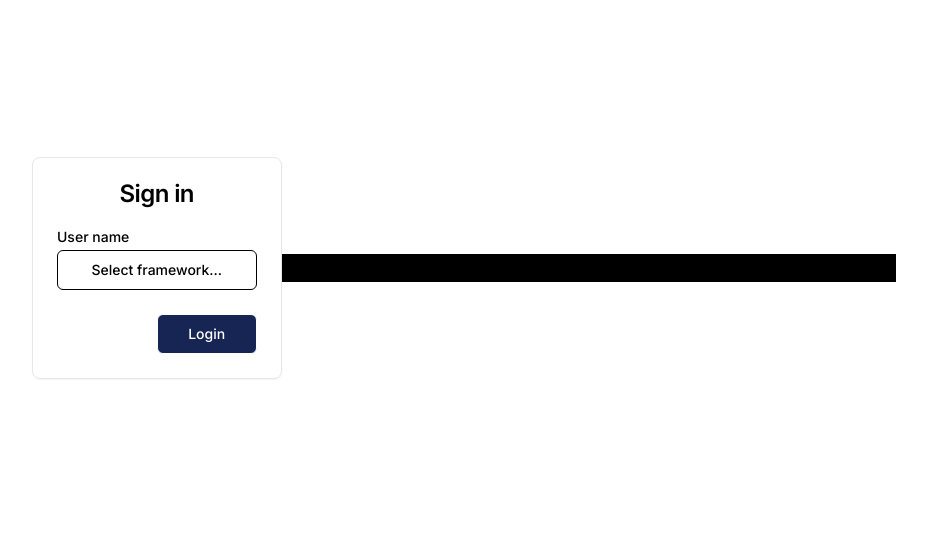
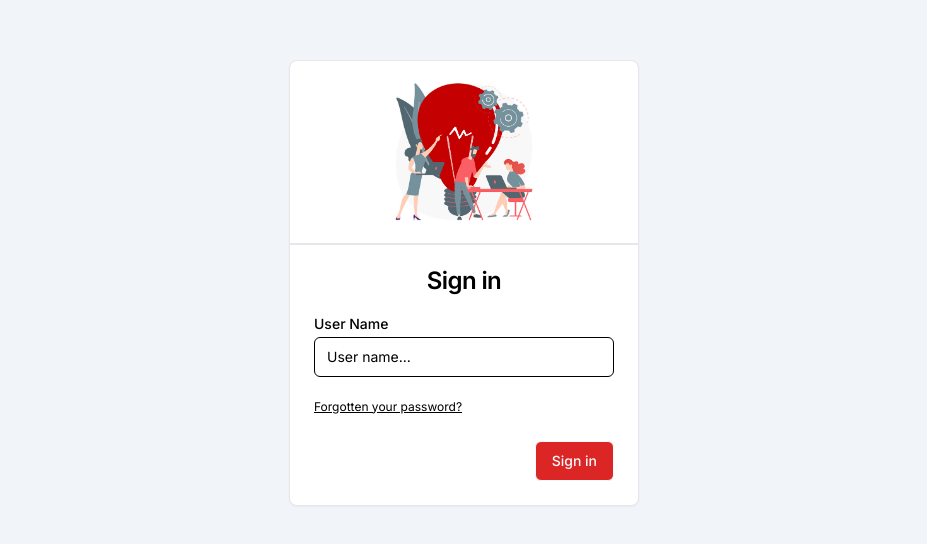
Before and after one commit to esmanur-uzun/ProjeFlowUI, a Next.js app: page /login in a window 1280 px wide. Shown: the part 132-676 px from the top of the page, without its empty margins (176-1103 px from the left). Built offline with nearby package versions, Linux system fonts and the light colour scheme.

Commit message:
login page design completed

```diff
--- a/app/(auth)/login/page.tsx
+++ b/app/(auth)/login/page.tsx
@@ -1,60 +1,25 @@
 "use client";
 import React, { useState } from "react";
+import Image from "next/image";
 import { Button } from "@/components/ui/button";
 import {
   Card,
   CardContent,
-  CardDescription,
   CardFooter,
   CardHeader,
   CardTitle,
 } from "@/components/ui/card";
-import {
-  Command,
-  CommandEmpty,
-  CommandGroup,
-  CommandInput,
-  CommandItem,
-  CommandList,
-} from "@/components/ui/command";
-import {
-  Popover,
-  PopoverContent,
-  PopoverTrigger,
-} from "@/components/ui/popover";
 import { Input } from "@/components/ui/input";
 import { Label } from "@/components/ui/label";
-
-const frameworks = [
-  {
-    value: "next.js",
-    label: "Next.js",
-  },
-  {
-    value: "sveltekit",
-    label: "SvelteKit",
-  },
-  {
-    value: "nuxt.js",
-    label: "Nuxt.js",
-  },
-  {
-    value: "remix",
-    label: "Remix",
-  },
-  {
-    value: "astro",
-    label: "Astro",
-  },
-];
+import loginImg from "../../public/login-img.jpg";
 
 const Login = () => {
-  const [open, setOpen] = useState(false);
-  const [value, setValue] = React.useState("");
-
   return (
-    <div className="flex min-h-screen  items-center justify-between p-52">
-      <Card className="w-[350px] grid-cols-2">
+    <div className="bg-slate-100 flex min-h-screen flex-col items-center justify-between p-48">
+      <Card className="w-[350px] bg-white">
+        <div className="justify-center items-center border-b-2 flex">
+          <Image src={loginImg} width={150} height={150} alt="" />
+        </div>
         <CardHeader>
           <CardTitle className="text-center">Sign in</CardTitle>
         </CardHeader>
@@ -62,69 +27,23 @@
           <form>
             <div className="grid w-full items-center gap-4">
               <div className="flex flex-col space-y-1.5">
-                <Label htmlFor="name">User name</Label>
-                <Popover open={open} onOpenChange={setOpen}>
-                  <PopoverTrigger asChild>
-                    <Button
-                      variant="outline"
-                      role="combobox"
-                      aria-expanded={open}
-                      className=" "
-                    >
-                      {value
-                        ? frameworks.find(
-                            (framework) => framework.value === value
-                          )?.label
-                        : "Select framework..."}
-                      {/* <CaretSortIcon className="ml-2 h-4 w-4 shrink-0 opacity-50" /> */}
-                    </Button>
-                  </PopoverTrigger>
-                  <PopoverContent className="w-[200px] p-0">
-                    <Command>
-                      <CommandInput
-                        placeholder="Search framework..."
-                        className="h-9"
-                      />
-                      <CommandList>
-                        <CommandEmpty>No framework found.</CommandEmpty>
-                        <CommandGroup>
-                          {frameworks.map((framework) => (
-                            <CommandItem
-                              key={framework.value}
-                              value={framework.value}
-                              onSelect={(currentValue) => {
-                                setValue(
-                                  currentValue === value ? "" : currentValue
-                                );
-                                setOpen(false);
-                              }}
-                            >
-                              {framework.label}
-                              {/* <CheckIcon
-                    className={cn(
-                      "ml-auto h-4 w-4",
-                      value === framework.value ? "opacity-100" : "opacity-0"
-                    )}
-                  /> */}
-                            </CommandItem>
-                          ))}
-                        </CommandGroup>
-                      </CommandList>
-                    </Command>
-                  </PopoverContent>
-                </Popover>
+                <Label htmlFor="name">User Name</Label>
+                <Input id="name" placeholder="User name..." />
               </div>
             </div>
           </form>
-
+          <div className="mt-4">
+            <a className="text-xs underline" href="">
+              Forgotten your password?
+            </a>
+          </div>
         </CardContent>
         <CardFooter className="flex justify-end">
-          <Button className="w-2/4 bg-blue-950 text-white" variant="outline">
-            Login
+          <Button className="bg-red-600 text-slate-50" variant="outline">
+            Sign in
           </Button>
         </CardFooter>
       </Card>
-      <div className="w-full grid-cols-2 h-7 bg-black"></div>
     </div>
   );
 };
```
Also changed, not shown: app/public/login-img.jpg (added).
